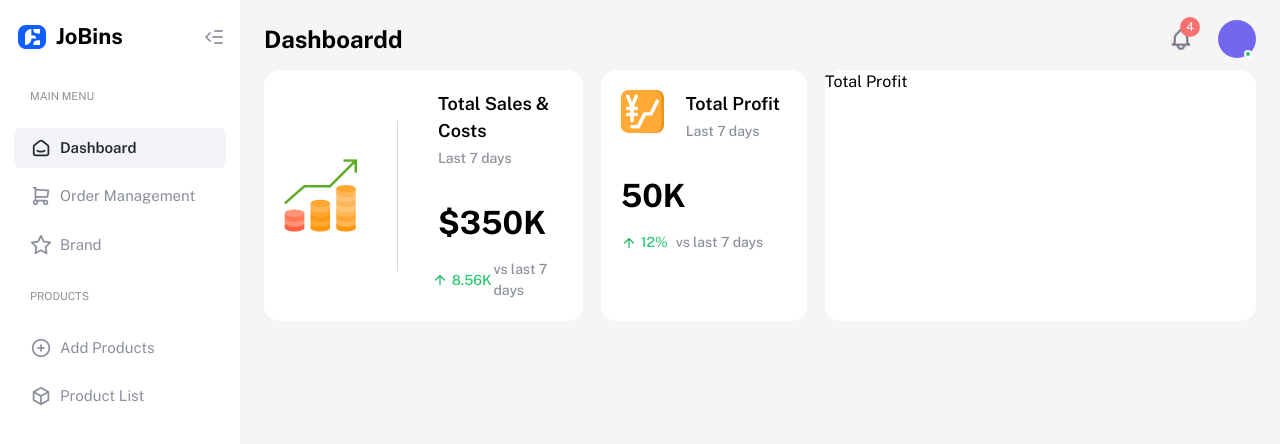
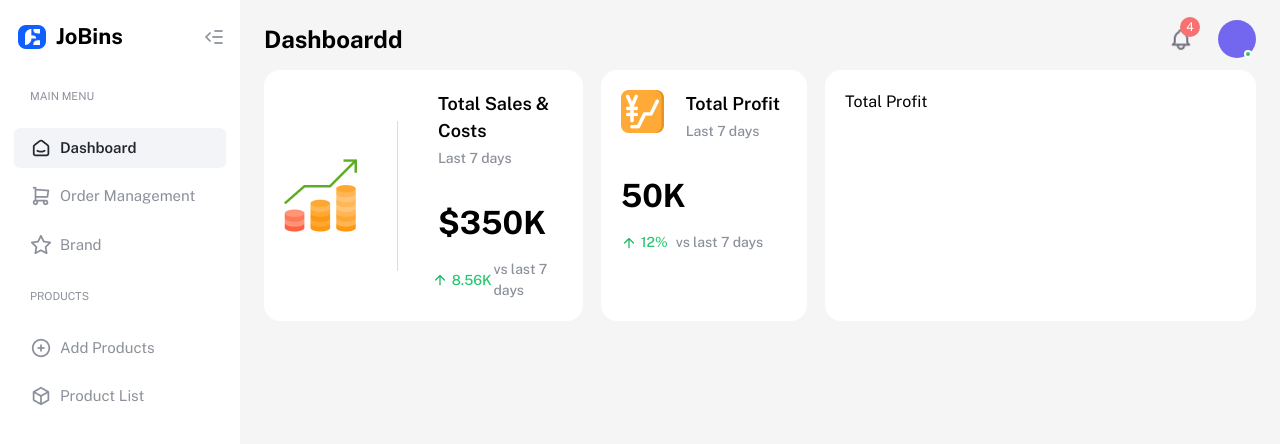
Before and after one commit to ZIR3A/jobins-frontend-challenge, a React (Vite) app: page / in a window 1280 px wide. Shown: the top 444 px of the page. Built offline with nearby package versions, Linux system fonts and the light colour scheme.

Commit message:
styles for cards updated

```diff
--- a/src/index.css
+++ b/src/index.css
@@ -70,5 +70,7 @@ html {
 /* Main content customization ends */
 
 /* Dashboard customization start */
-
+  .dashboard-card-wrapper {
+    padding: 20px;
+  }
 /* Dashboard customization ends */
--- a/src/pages/dashboardModule/components/CountryStatCard.jsx
+++ b/src/pages/dashboardModule/components/CountryStatCard.jsx
@@ -1,6 +1,6 @@
 import { memo } from "react";
 
 const CountryStatCard = memo(function TotalSalesCard() {
-  return <div className="card col-span-1 lg:col-span-4">Total Profit</div>;
+  return <div className="card col-span-1 lg:col-span-4 dashboard-card-wrapper">Total Profit</div>;
 });
 export default CountryStatCard;
--- a/src/pages/dashboardModule/components/ProfitCard.jsx
+++ b/src/pages/dashboardModule/components/ProfitCard.jsx
@@ -6,7 +6,7 @@ const ProfitCard = memo(function TotalSalesCard() {
   const _total_profit = "50K";
   const _stats = "12%";
   return (
-    <div className="card col-span-1 lg:col-span-2 p-[20px]">
+    <div className="card col-span-1 lg:col-span-2 dashboard-card-wrapper">
       <div className="flex gap-[22px]">
         <img src={YenIcon} className="h-[43px] w-[43px]" />
         <div>
--- a/src/pages/dashboardModule/components/SalesCard.jsx
+++ b/src/pages/dashboardModule/components/SalesCard.jsx
@@ -6,7 +6,7 @@ const SalesCard = memo(function TotalSalesCard() {
   const _total_sales = "350K";
   const _stats = "8.56K";
   return (
-    <div className="card col-span-1 lg:col-span-3 p-[20px]">
+    <div className="card col-span-1 lg:col-span-3 dashboard-card-wrapper">
       <div className="flex items-center justify-center gap-10 ">
         <img src={SalesStatIcon} className="h-[73px] w-[73px]" />
         <div className="border-r border-borderColor h-[150px]" />
```
